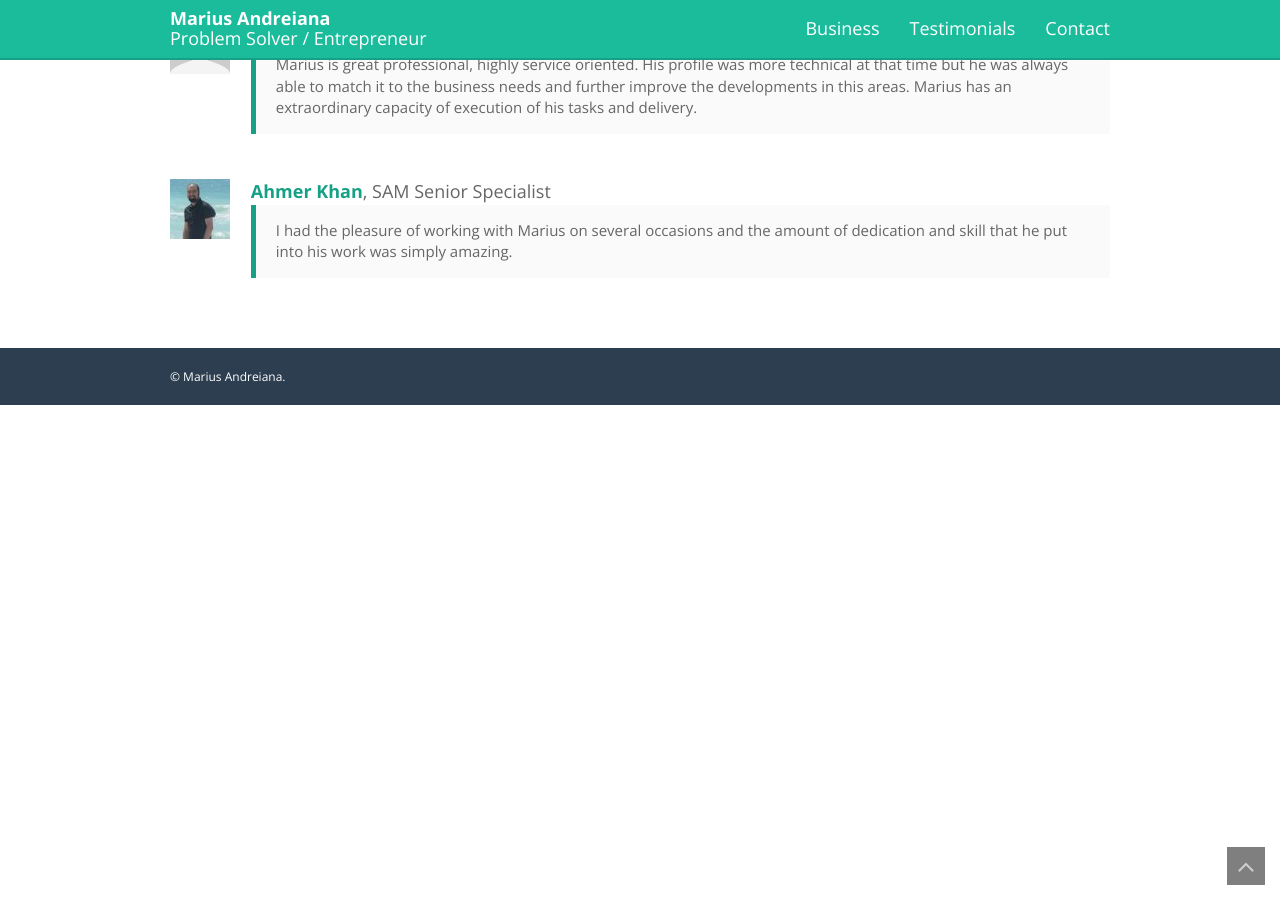
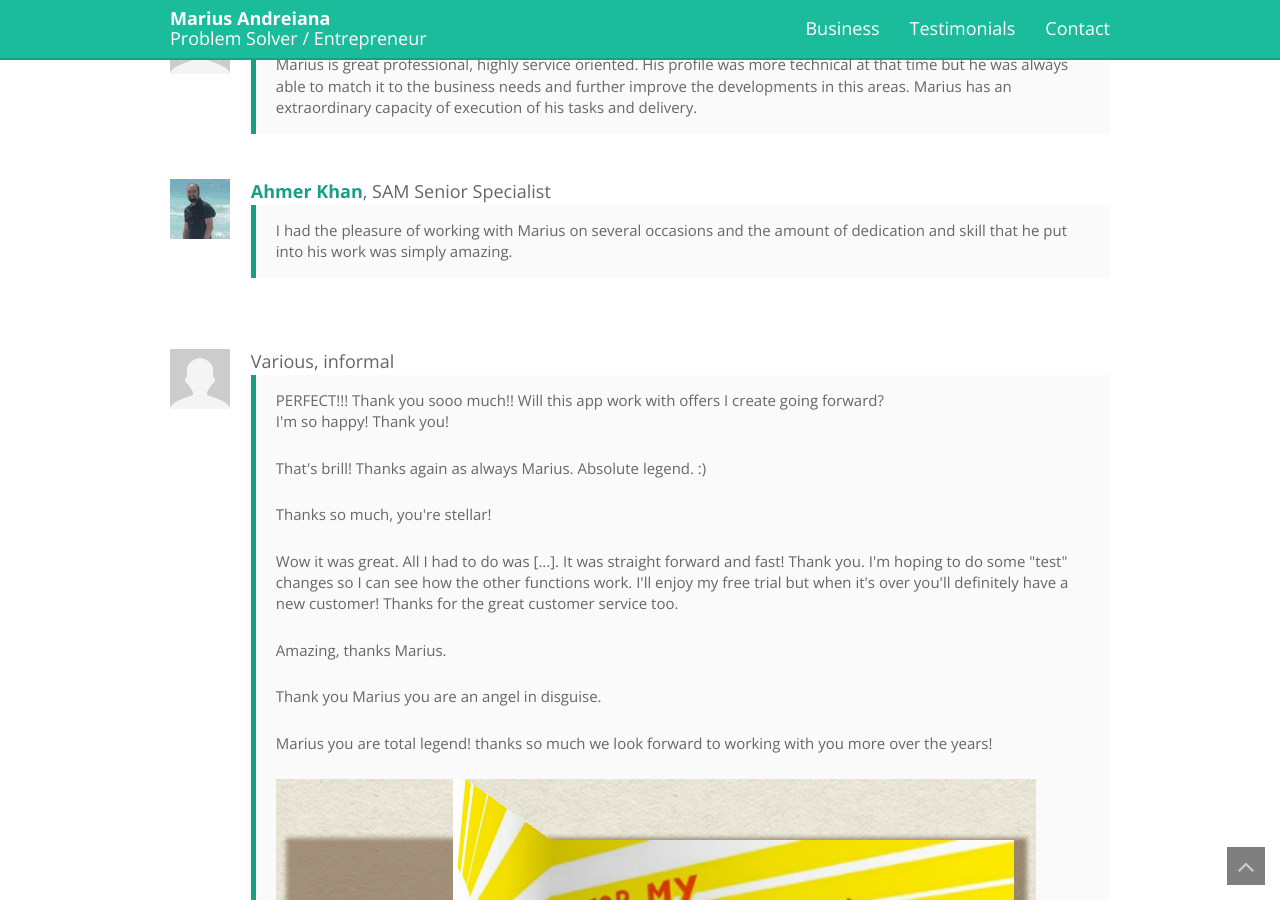
Before and after one commit to mariusa/mariusa.github.io, a Jekyll site: the page built from testimonials.html, in a window 1280 px wide and 900 px high, scrolled down 943 px. Built offline with Jekyll 4.4.1, drawn with Linux system fonts in a browser that asks for light colours; nearby versions of some CDN libraries; Markdown is read by kramdown in place of the engine named in the settings.

Commit message:
informal quotes

```diff
--- a/testimonials.html
+++ b/testimonials.html
@@ -116,7 +116,32 @@ layout: default
                                                                 amazing.</p>
                                                         </blockquote>
                                                 </div>
-                                        </div>
+                                        </div><br><br>
+
+
+
+                                        <div class="row">
+                                                <div class="col-sm-1"><img src="img/quote-anonymous.png"></div>
+
+                                                <div class="col-sm-11">Various, informal<br>
+
+                                                        <blockquote>
+                                                                <p>PERFECT!!! Thank you sooo much!! Will this app work with offers I create going forward?<br>
+I'm so happy! Thank you!</p>
+                                                                <p>That's brill!
+Thanks again as always Marius. Absolute legend. :)</p>
+                                                                <p>Thanks so much, you're stellar!</p>
+                                                                <p>Wow it was great. All I had to do was [...]. It was straight forward and fast! Thank you. I'm hoping to do some "test" changes so I can see how the other functions work. I'll enjoy my free trial but when it's over you'll  definitely have a new customer! Thanks for the great customer service too.</p>
+                                                                <p>Amazing, thanks Marius.</p>
+                                                                <p>Thank you Marius you are an angel in disguise.</p>
+                                                                <p>Marius you are total legend! thanks so much we look forward to working with you more over the years! </p>
+                                                                <p></p>
+                                                                <p></p>
+                                                                <p><img src="img/thanks-amy.png" class=""></p>
+                                                        </blockquote>
+                                                </div>
+                                        </div><br>
+
                                 </div>
                         </div><!-- /.row -->
                 </div>
```
Also changed, not shown: img/thanks-amy.png (added).
